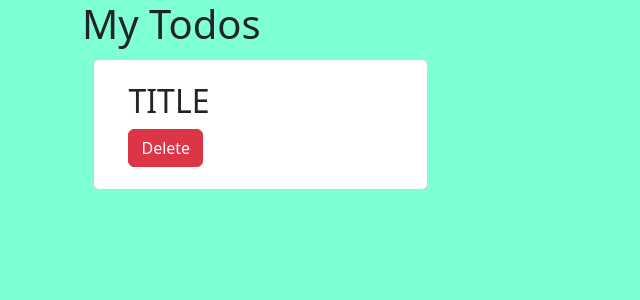
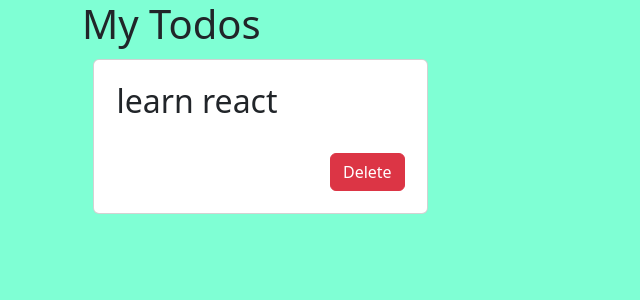
Before and after one commit to peterAlpert/Todos, a React (Create React App) app: page / in a window 1280 px wide. Shown: the top 300 px of the page, without its empty margins (0-640 px from the left). Built offline with nearby package versions, Linux system fonts and the light colour scheme.

Commit message:
add props to todo com.

```diff
--- a/src/App.js
+++ b/src/App.js
@@ -4,7 +4,7 @@ function App() {
   return (
     <div className='container'>
       <h1>My Todos </h1>
-      <Todo />
+      <Todo title='learn react'/>
 
 
     </div>
--- a/src/components/Todo.js
+++ b/src/components/Todo.js
@@ -1,10 +1,10 @@
-function Todo(){
+function Todo(props){
 
     return(
-        <div className="row card">
-            <h2>TITLE</h2>
-            <div className="col-3" >
-            <button className="btn btn-danger float-right">Delete</button>
+        <div className="card">
+            <h2>{props.title}</h2><br/>
+            <div  >
+            <button className="btn btn-danger float-end">Delete</button>
             </div>
       </div>
     )
```
